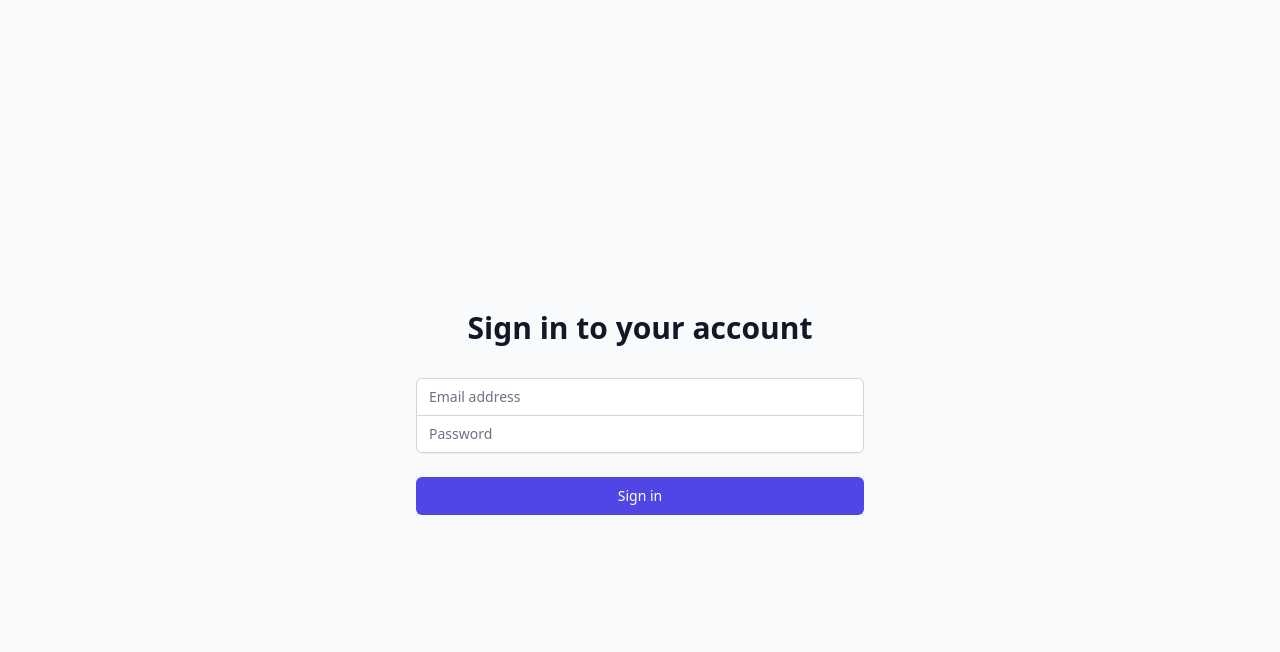
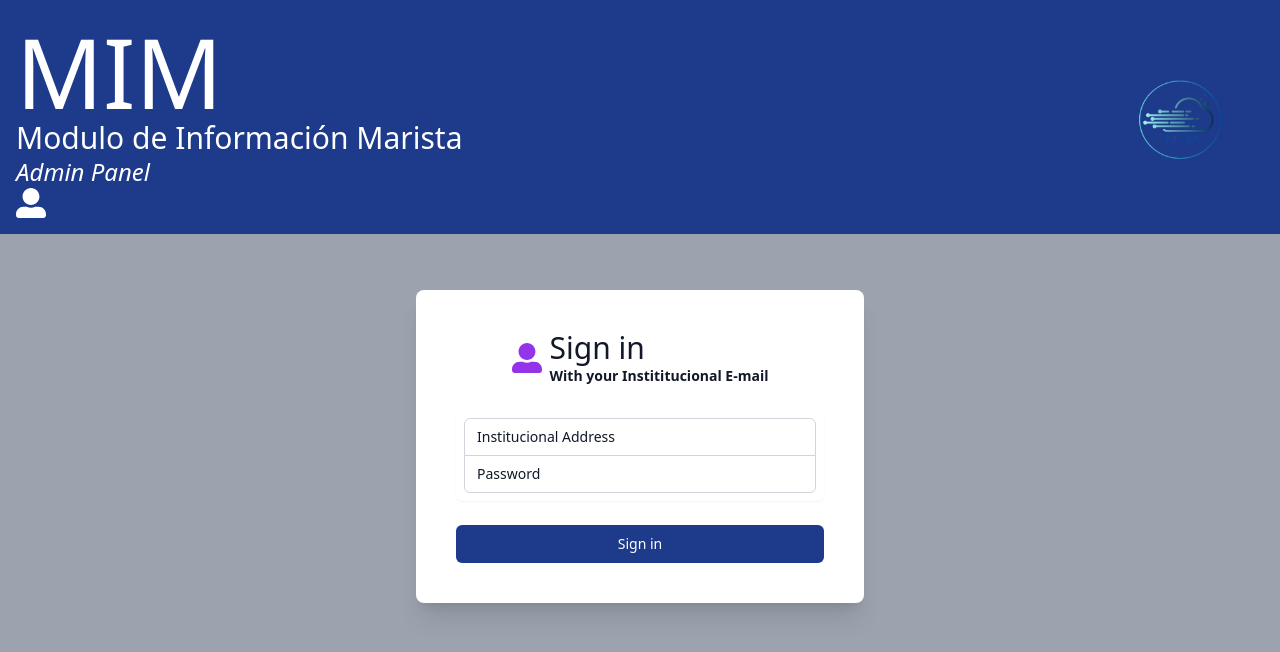
Before and after one commit to Cloud-Computing-MIM/fe-mim, a React (Vite) app: page /login in a window 1280 px wide. Shown: the top 652 px of the page. Built offline with nearby package versions, Linux system fonts and the light colour scheme.

Commit message:
changes00910

```diff
--- a/src/admin/Login.tsx
+++ b/src/admin/Login.tsx
@@ -1,6 +1,7 @@
 import React, { useState } from 'react'
 import { useAuth } from './context/AuthContext'
 import { useNavigate } from 'react-router-dom'
+import { FaUserAlt } from 'react-icons/fa' // Importamos el ícono
 
 const Login: React.FC = () => {
   const [email, setEmail] = useState('')
@@ -21,14 +22,32 @@ const Login: React.FC = () => {
   }
 
   return (
-    <div className="min-h-screen flex items-center justify-center bg-gray-50 py-12 px-4 sm:px-6 lg:px-8">
+    <div className="min-h-screen bg-gray-200 ">
+      {/* Header */}
+        <header className="bg-blue-900 text-white w-full flex items-center justify-between p-4">
+          <div className="flex flex-col">
+            <h1 className="text-8xl font-thin mt-2">MIM</h1>
+              <h2 className="text-3xl font-thin">Modulo de Información Marista</h2>
+              <h3 className="text-2xl font-thin italic">Admin Panel</h3>
+              <FaUserAlt className="text-white-600 text-3xl" />
+          </div>
+          <img src="/public/MIM_2.png" alt="Logo MIM" className="h-40" />
+          </header>
+
+      {/* Main content area */}
+      <main className="flex items-top  justify-center min-h-screen bg-gray-400 py-14 px-4 sm:px-6 lg:px-8">
         <div className="max-w-md w-full space-y-8">
-        <div>
-          <h2 className="mt-6 text-center text-3xl font-extrabold text-gray-900">Sign in to your account</h2>
+          {/* Card with Login form */}
+          <div className="bg-white shadow-xl rounded-lg p-10">
+            <div className="flex justify-center items-center space-x-2 mb-6">
+              <FaUserAlt className="text-purple-600 text-3xl" />
+              <h2 className="text-3xl font-thin text-gray-900 items-center">Sign in
+              <h3 className="text-sm font-semibold  text-gray-900">With your Instititucional E-mail </h3>
+              </h2>
             </div>
-        <form className="mt-8 space-y-6" onSubmit={handleLogin}>
-          <input type="hidden" name="remember" value="true" />
-          <div className="rounded-md shadow-sm -space-y-px">
+
+            <form className="space-y-6" onSubmit={handleLogin}>
+              <div className="rounded-md shadow-sm -space-y-px p-2" >
                 <div>
                   <label htmlFor="email-address" className="sr-only">Email address</label>
                   <input
@@ -37,8 +56,8 @@ const Login: React.FC = () => {
                     type="email"
                     autoComplete="email"
                     required
-                className="appearance-none rounded-none relative block w-full px-3 py-2 border border-gray-300 placeholder-gray-500 text-gray-900 rounded-t-md focus:outline-none focus:ring-indigo-500 focus:border-indigo-500 focus:z-10 sm:text-sm"
-                placeholder="Email address"
+                    className="appearance-none rounded-none relative block w-full px-3 py-2 border border-gray-300 placeholder-gray-900 text-gray-900 rounded-t-md focus:outline-none focus:ring-indigo-500 focus:border-purple-500 focus:z-10 sm:text-sm"
+                    placeholder="Institucional Address"
                     value={email}
                     onChange={(e) => setEmail(e.target.value)}
                   />
@@ -51,7 +70,7 @@ const Login: React.FC = () => {
                     type="password"
                     autoComplete="current-password"
                     required
-                className="appearance-none rounded-none relative block w-full px-3 py-2 border border-gray-300 placeholder-gray-500 text-gray-900 rounded-b-md focus:outline-none focus:ring-indigo-500 focus:border-indigo-500 focus:z-10 sm:text-sm"
+                    className="appearance-none rounded-none relative block w-full px-3 py-2 border border-gray-300 placeholder-gray-900 text-gray-900 rounded-b-md focus:outline-none focus:ring-indigo-500 focus:border-purple-500 focus:z-10 sm:text-sm"
                     placeholder="Password"
                     value={password}
                     onChange={(e) => setPassword(e.target.value)}
@@ -64,7 +83,7 @@ const Login: React.FC = () => {
               <div>
                 <button
                   type="submit"
-              className="group relative w-full flex justify-center py-2 px-4 border border-transparent text-sm font-medium rounded-md text-white bg-indigo-600 hover:bg-indigo-700 focus:outline-none focus:ring-2 focus:ring-offset-2 focus:ring-indigo-500"
+                  className="group relative w-full flex justify-center py-2 px-4 border border-transparent text-sm font-medium rounded-md text-white bg-blue-900 hover:bg-purple-700 focus:outline-none focus:ring-2 focus:ring-offset-2 focus:ring-indigo-500"
                 >
                   Sign in
                 </button>
@@ -72,6 +91,8 @@ const Login: React.FC = () => {
             </form>
           </div>
         </div>
+      </main>
+    </div>
   )
 }
 
```
Also changed, not shown: src/MainPage.tsx (+51 -30 lines). Lines whose indentation alone changed are shown as unchanged.
